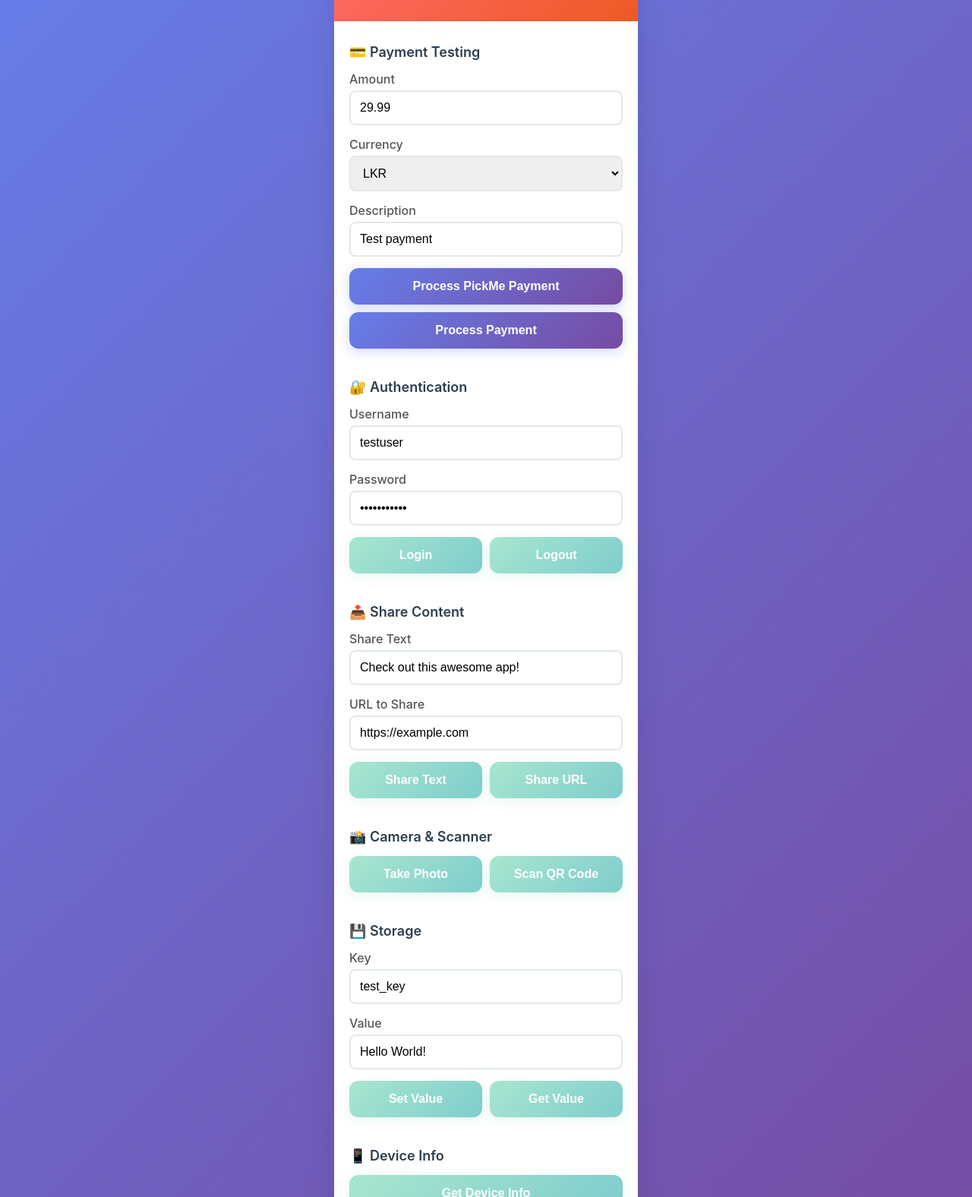
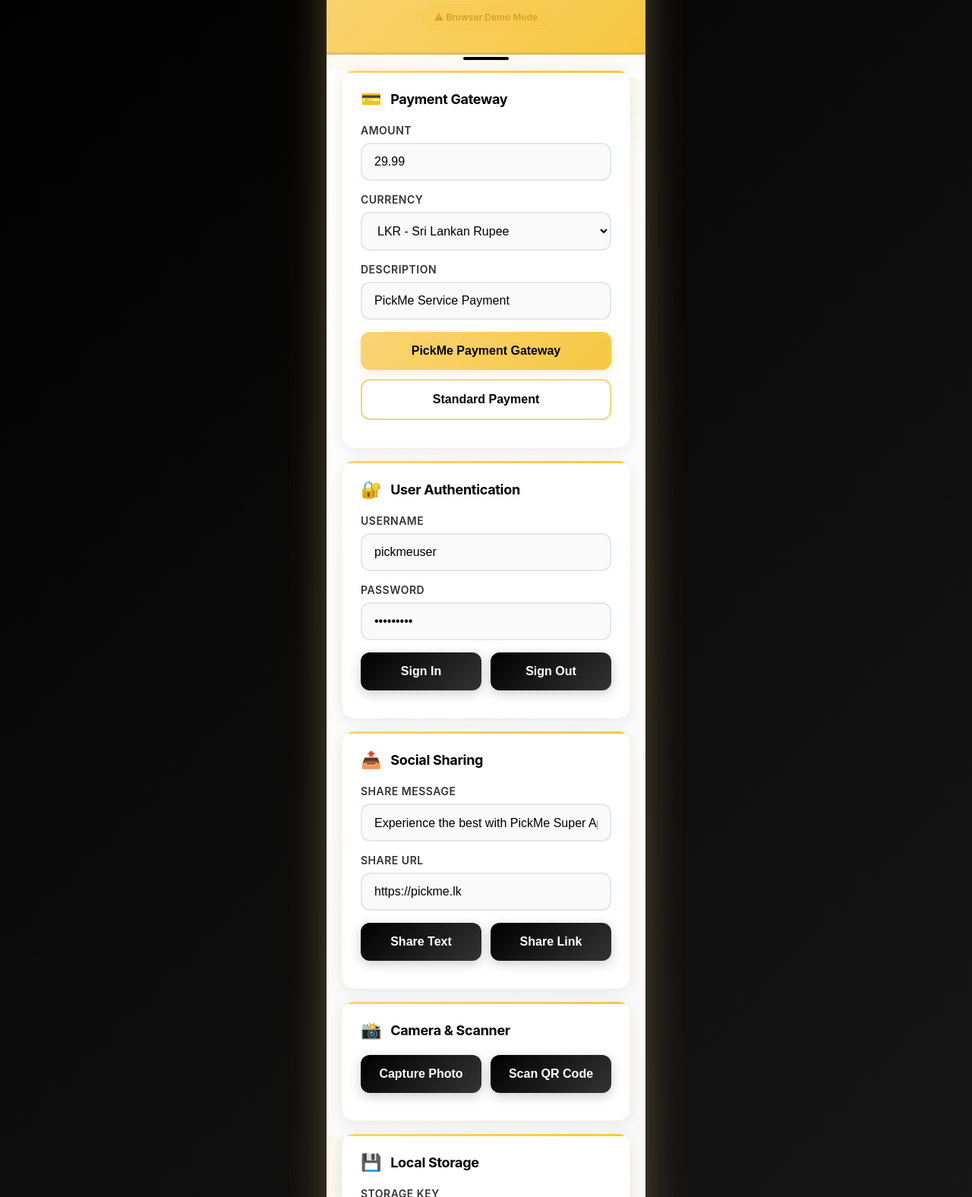
Before and after one commit to shd-aql/mini-app-test-site, a plain HTML site: page index.html in a window 1280 px wide. Shown: the part 108-1684 px from the top of the page at 76% size. Drawn offline with Linux system fonts and the light colour scheme.

Commit message:
ui changes

```diff
--- a/index.html
+++ b/index.html
@@ -3,7 +3,7 @@
 <head>
     <meta charset="UTF-8">
     <meta name="viewport" content="width=device-width, initial-scale=1.0">
-    <title>WebView Bridge Test</title>
+    <title>PickMe Super App Test Site</title>
     <style>
         * {
             margin: 0;
@@ -12,142 +12,244 @@
         }
 
         body {
-            font-family: -apple-system, BlinkMacSystemFont, 'Segoe UI', Roboto, sans-serif;
-            background: linear-gradient(135deg, #667eea 0%, #764ba2 100%);
+            font-family: -apple-system, BlinkMacSystemFont, 'Segoe UI', Roboto, 'Helvetica Neue', sans-serif;
+            background: linear-gradient(135deg, #000000 0%, #1a1a1a 100%);
             min-height: 100vh;
-            padding: 20px;
+            color: white;
+            overflow-x: hidden;
         }
 
         .container {
-            max-width: 400px;
+            max-width: 420px;
             margin: 0 auto;
-            background: white;
-            border-radius: 20px;
-            box-shadow: 0 20px 40px rgba(0,0,0,0.1);
+            background: linear-gradient(145deg, #ffffff 0%, #f8f8f8 100%);
+            min-height: 100vh;
+            box-shadow: 0 0 50px rgba(249, 212, 118, 0.3);
+            position: relative;
             overflow: hidden;
         }
 
+        .container::before {
+            content: '';
+            position: absolute;
+            top: 0;
+            left: 0;
+            right: 0;
+            height: 200px;
+            background: linear-gradient(135deg, rgba(249, 212, 118, 0.1), rgba(249, 212, 118, 0.05));
+            z-index: 1;
+        }
+
         .header {
-            background: linear-gradient(135deg, #ff6b6b, #ee5a24);
-            color: white;
-            padding: 30px 20px;
+            background: linear-gradient(135deg, #f9d476 0%, #f5c842 100%);
+            color: #000;
+            padding: 40px 20px 30px;
             text-align: center;
+            position: relative;
+            z-index: 2;
+            border-bottom: 3px solid rgba(0, 0, 0, 0.1);
+        }
+
+        .header::after {
+            content: '';
+            position: absolute;
+            bottom: -10px;
+            left: 50%;
+            transform: translateX(-50%);
+            width: 60px;
+            height: 4px;
+            background: #000;
+            border-radius: 2px;
         }
 
         .header h1 {
-            font-size: 24px;
-            margin-bottom: 10px;
+            font-size: 28px;
+            font-weight: 800;
+            margin-bottom: 8px;
+            letter-spacing: -0.5px;
+        }
+
+        .header .subtitle {
+            font-size: 14px;
+            opacity: 0.7;
+            font-weight: 500;
+            text-transform: uppercase;
+            letter-spacing: 1px;
         }
 
         .status {
-            font-size: 14px;
-            opacity: 0.9;
+            background: rgba(0, 0, 0, 0.05);
+            padding: 8px 16px;
+            border-radius: 20px;
+            font-size: 12px;
+            font-weight: 600;
+            margin-top: 15px;
+            display: inline-block;
+            border: 1px solid rgba(0, 0, 0, 0.1);
         }
 
         .content {
-            padding: 30px 20px;
+            padding: 20px;
+            position: relative;
+            z-index: 2;
         }
 
         .section {
-            margin-bottom: 30px;
+            background: white;
+            border-radius: 16px;
+            padding: 24px;
+            margin-bottom: 16px;
+            box-shadow: 0 4px 20px rgba(0, 0, 0, 0.08);
+            border: 1px solid rgba(249, 212, 118, 0.2);
+            position: relative;
+            overflow: hidden;
+        }
+
+        .section::before {
+            content: '';
+            position: absolute;
+            top: 0;
+            left: 0;
+            right: 0;
+            height: 3px;
+            background: linear-gradient(90deg, #f9d476, #f5c842);
         }
 
         .section-title {
             font-size: 18px;
-            font-weight: 600;
-            color: #2c3e50;
-            margin-bottom: 15px;
+            font-weight: 700;
+            color: #000;
+            margin-bottom: 20px;
             display: flex;
             align-items: center;
+            letter-spacing: -0.3px;
         }
 
-        .icon {
-            width: 20px;
-            height: 20px;
-            margin-right: 8px;
+        .section-title .emoji {
+            font-size: 22px;
+            margin-right: 12px;
         }
 
         .button {
             width: 100%;
-            padding: 15px;
-            background: linear-gradient(135deg, #667eea, #764ba2);
-            color: white;
+            padding: 16px;
+            background: linear-gradient(135deg, #f9d476 0%, #f5c842 100%);
+            color: #000;
             border: none;
             border-radius: 12px;
             font-size: 16px;
-            font-weight: 600;
+            font-weight: 700;
             cursor: pointer;
-            margin-bottom: 10px;
-            transition: all 0.3s ease;
-            box-shadow: 0 4px 15px rgba(102, 126, 234, 0.3);
+            margin-bottom: 12px;
+            transition: all 0.3s cubic-bezier(0.4, 0, 0.2, 1);
+            box-shadow: 0 4px 15px rgba(249, 212, 118, 0.4);
+            position: relative;
+            overflow: hidden;
+        }
+
+        .button::before {
+            content: '';
+            position: absolute;
+            top: 0;
+            left: -100%;
+            width: 100%;
+            height: 100%;
+            background: linear-gradient(90deg, transparent, rgba(255, 255, 255, 0.2), transparent);
+            transition: left 0.5s;
+        }
+
+        .button:hover::before {
+            left: 100%;
         }
 
         .button:hover {
             transform: translateY(-2px);
-            box-shadow: 0 8px 25px rgba(102, 126, 234, 0.4);
+            box-shadow: 0 8px 25px rgba(249, 212, 118, 0.5);
         }
 
         .button:active {
             transform: translateY(0);
+            box-shadow: 0 2px 10px rgba(249, 212, 118, 0.3);
         }
 
         .button.secondary {
-            background: linear-gradient(135deg, #a8e6cf, #7fcdcd);
-            box-shadow: 0 4px 15px rgba(168, 230, 207, 0.3);
+            background: linear-gradient(135deg, #000 0%, #333 100%);
+            color: white;
+            box-shadow: 0 4px 15px rgba(0, 0, 0, 0.2);
         }
 
-        .button.danger {
-            background: linear-gradient(135deg, #ff6b6b, #ee5a24);
-            box-shadow: 0 4px 15px rgba(255, 107, 107, 0.3);
+        .button.secondary:hover {
+            box-shadow: 0 8px 25px rgba(0, 0, 0, 0.3);
+        }
+
+        .button.outline {
+            background: transparent;
+            color: #000;
+            border: 2px solid #f9d476;
+            box-shadow: none;
+        }
+
+        .button.outline:hover {
+            background: #f9d476;
+            box-shadow: 0 4px 15px rgba(249, 212, 118, 0.3);
         }
 
         .input-group {
-            margin-bottom: 15px;
+            margin-bottom: 16px;
         }
 
         .input-group label {
             display: block;
-            margin-bottom: 5px;
-            color: #555;
-            font-weight: 500;
+            margin-bottom: 8px;
+            color: #333;
+            font-weight: 600;
+            font-size: 14px;
+            text-transform: uppercase;
+            letter-spacing: 0.5px;
         }
 
         .input-group input,
         .input-group select {
             width: 100%;
-            padding: 12px;
+            padding: 14px 16px;
             border: 2px solid #e1e8ed;
-            border-radius: 8px;
+            border-radius: 12px;
             font-size: 16px;
-            transition: border-color 0.3s ease;
+            transition: all 0.3s ease;
+            background: #fafafa;
+            color: #000;
         }
 
         .input-group input:focus,
         .input-group select:focus {
             outline: none;
-            border-color: #667eea;
+            border-color: #f9d476;
+            background: white;
+            box-shadow: 0 0 0 3px rgba(249, 212, 118, 0.1);
         }
 
         .result {
-            background: #f8f9fa;
-            border-radius: 8px;
-            padding: 15px;
-            margin-top: 15px;
-            border-left: 4px solid #667eea;
-            font-family: 'Courier New', monospace;
-            font-size: 14px;
+            background: linear-gradient(135deg, #f8f9fa, #ffffff);
+            border-radius: 12px;
+            padding: 16px;
+            margin-top: 16px;
+            border-left: 4px solid #f9d476;
+            font-family: 'SF Mono', 'Monaco', 'Inconsolata', monospace;
+            font-size: 13px;
             white-space: pre-wrap;
             word-break: break-word;
+            color: #333;
+            box-shadow: 0 2px 10px rgba(0, 0, 0, 0.05);
         }
 
         .result.error {
-            background: #fff5f5;
+            background: linear-gradient(135deg, #fff5f5, #ffffff);
             border-left-color: #e53e3e;
             color: #c53030;
         }
 
         .result.success {
-            background: #f0fff4;
+            background: linear-gradient(135deg, #f0fff4, #ffffff);
             border-left-color: #38a169;
             color: #2f855a;
         }
@@ -155,26 +257,93 @@
         .grid {
             display: grid;
             grid-template-columns: 1fr 1fr;
-            gap: 10px;
+            gap: 12px;
+        }
+
+        .floating-element {
+            position: absolute;
+            width: 100px;
+            height: 100px;
+            background: linear-gradient(135deg, rgba(249, 212, 118, 0.1), rgba(249, 212, 118, 0.05));
+            border-radius: 50%;
+            animation: float 6s ease-in-out infinite;
+            z-index: 1;
+        }
+
+        .floating-element:nth-child(1) {
+            top: 10%;
+            right: -30px;
+            animation-delay: 0s;
+        }
+
+        .floating-element:nth-child(2) {
+            bottom: 20%;
+            left: -40px;
+            animation-delay: -3s;
+        }
+
+        @keyframes float {
+            0%, 100% { transform: translateY(0px) rotate(0deg); }
+            50% { transform: translateY(-20px) rotate(180deg); }
+        }
+
+        .status.connected {
+            background: rgba(56, 161, 105, 0.1);
+            color: #2f855a;
+            border: 1px solid rgba(56, 161, 105, 0.2);
+        }
+
+        .status.demo {
+            background: rgba(251, 191, 36, 0.1);
+            color: #d69e2e;
+            border: 1px solid rgba(251, 191, 36, 0.2);
+        }
+
+        #results {
+            max-height: 300px;
+            overflow-y: auto;
+        }
+
+        #results::-webkit-scrollbar {
+            width: 6px;
+        }
+
+        #results::-webkit-scrollbar-track {
+            background: #f1f1f1;
+            border-radius: 3px;
+        }
+
+        #results::-webkit-scrollbar-thumb {
+            background: #f9d476;
+            border-radius: 3px;
         }
 
         @media (max-width: 480px) {
             .container {
                 margin: 0;
                 border-radius: 0;
-                min-height: 100vh;
+                max-width: 100%;
             }
 
-            body {
-                padding: 0;
+            .content {
+                padding: 16px;
+            }
+
+            .section {
+                padding: 20px;
+                margin-bottom: 12px;
             }
         }
     </style>
 </head>
 <body>
     <div class="container">
+        <div class="floating-element"></div>
+        <div class="floating-element"></div>
+
         <div class="header">
-            <h1>WebView Bridge</h1>
+            <h1>PickMe Super App</h1>
+            <div class="subtitle">Test Environment</div>
             <div class="status" id="status">Initializing...</div>
         </div>
 
@@ -182,7 +351,8 @@
             <!-- Payment Section -->
             <div class="section">
                 <div class="section-title">
-                    💳 Payment Testing
+                    <span class="emoji">💳</span>
+                    Payment Gateway
                 </div>
                 <div class="input-group">
                     <label>Amount</label>
@@ -191,64 +361,67 @@
                 <div class="input-group">
                     <label>Currency</label>
                     <select id="currency">
-                        <option value="USD">LKR</option>
-                        <option value="EUR">NPR</option>
-                        <option value="GBP">USD</option>
+                        <option value="LKR">LKR - Sri Lankan Rupee</option>
+                        <option value="NPR">NPR - Nepalese Rupee</option>
+                        <option value="USD">USD - US Dollar</option>
                     </select>
                 </div>
                 <div class="input-group">
                     <label>Description</label>
-                    <input type="text" id="description" value="Test payment">
+                    <input type="text" id="description" value="PickMe Service Payment">
                 </div>
-                <button class="button" onclick="testPickmePayment()">Process PickMe Payment</button>
-                <button class="button" onclick="testPayment()">Process Payment</button>
+                <button class="button" onclick="testPickmePayment()">PickMe Payment Gateway</button>
+                <button class="button outline" onclick="testPayment()">Standard Payment</button>
             </div>
 
             <!-- Auth Section -->
             <div class="section">
                 <div class="section-title">
-                    🔐 Authentication
+                    <span class="emoji">🔐</span>
+                    User Authentication
                 </div>
                 <div class="input-group">
                     <label>Username</label>
-                    <input type="text" id="username" value="testuser">
+                    <input type="text" id="username" value="pickmeuser">
                 </div>
                 <div class="input-group">
                     <label>Password</label>
-                    <input type="password" id="password" value="password123">
+                    <input type="password" id="password" value="pickme123">
                 </div>
                 <div class="grid">
-                    <button class="button secondary" onclick="testLogin()">Login</button>
-                    <button class="button secondary" onclick="testLogout()">Logout</button>
+                    <button class="button secondary" onclick="testLogin()">Sign In</button>
+                    <button class="button secondary" onclick="testLogout()">Sign Out</button>
                 </div>
             </div>
 
             <!-- Share Section -->
             <div class="section">
                 <div class="section-title">
-                    📤 Share Content
+                    <span class="emoji">📤</span>
+                    Social Sharing
                 </div>
                 <div class="input-group">
-                    <label>Share Text</label>
-                    <input type="text" id="shareText" value="Check out this awesome app!">
+                    <label>Share Message</label>
+                    <input type="text" id="shareText" value="Experience the best with PickMe Super App! 🚗✨">
                 </div>
                 <div class="input-group">
-                    <label>URL to Share</label>
-                    <input type="url" id="shareUrl" value="https://example.com">
+                    <label>Share URL</label>
+                    <input type="url" id="shareUrl" value="https://pickme.lk">
                 </div>
                 <div class="grid">
                     <button class="button secondary" onclick="shareText()">Share Text</button>
-                    <button class="button secondary" onclick="shareUrl()">Share URL</button>
+                    <button class="button secondary" onclick="shareUrl()">Share Link</button>
                 </div>
             </div>
 
             <!-- Camera Section -->
             <div class="section">
                 <div class="section-title">
-                    📸 Camera & Scanner
+                    <span class="emoji">📸</span>
+                    Camera & Scanner
                 </div>
                 <div class="grid">
-                    <button class="button secondary" onclick="takePhoto()">Take Photo</button>
+                    <button class="button secondary" onclick="takePhoto()">Capture Photo</button>
                     <button class="button secondary" onclick="scanQR()">Scan QR Code</button>
                 </div>
             </div>
@@ -256,28 +429,30 @@
             <!-- Storage Section -->
             <div class="section">
                 <div class="section-title">
-                    💾 Storage
+                    <span class="emoji">💾</span>
+                    Local Storage
                 </div>
                 <div class="input-group">
-                    <label>Key</label>
-                    <input type="text" id="storageKey" value="test_key">
+                    <label>Storage Key</label>
+                    <input type="text" id="storageKey" value="pickme_user_data">
                 </div>
                 <div class="input-group">
-                    <label>Value</label>
-                    <input type="text" id="storageValue" value="Hello World!">
+                    <label>Storage Value</label>
+                    <input type="text" id="storageValue" value="Welcome to PickMe!">
                 </div>
                 <div class="grid">
-                    <button class="button secondary" onclick="setStorage()">Set Value</button>
-                    <button class="button secondary" onclick="getStorage()">Get Value</button>
+                    <button class="button secondary" onclick="setStorage()">Save Data</button>
+                    <button class="button secondary" onclick="getStorage()">Load Data</button>
                 </div>
             </div>
 
             <!-- Device Info -->
             <div class="section">
                 <div class="section-title">
-                    📱 Device Info
+                    <span class="emoji">📱</span>
+                    Device Information
                 </div>
-                <button class="button secondary" onclick="getDeviceInfo()">Get Device Info</button>
+                <button class="button secondary" onclick="getDeviceInfo()">Get Device Details</button>
             </div>
 
             <!-- Results -->
@@ -285,9 +460,8 @@
         </div>
     </div>
 
-    <!-- Include the SDK -->
     <script>
-        // Include the WebView Bridge SDK directly in the HTML
+        // WebView Bridge SDK
         class WebViewBridge {
           constructor(config) {
             this.config = {
@@ -330,15 +504,12 @@
               }
             });
 
-            // Handle responses from native app
             window.bridgeEventReceiver = (eventData) => {
               try {
                 const response = JSON.parse(eventData);
-                // Check if this is a response to a pending request
                 if (response.id && this.messageHandlers.has(response.id)) {
                   this.handleNativeResponse(response);
                 } else {
-                  // This is an event, not a response
                   this.emitEvent(response.type, response.payload);
                 }
               } catch (error) {
@@ -413,7 +584,7 @@
               window.postMessage({
                 type: 'navigation',
                 action: 'showPaymentSuccess',
-              payload: { transactionId: '123', amount: 50.0 }
+                payload: { transactionId: 'PME' + Date.now(), amount: paymentRequest.amount }
               });
               return response.data || { success: false, error: 'No response data' };
             } catch (error) {
@@ -435,7 +606,7 @@
               window.postMessage({
                 type: 'navigation',
                 action: 'showPaymentSuccess',
-              payload: { transactionId: '123', amount: 50.0 }
+                payload: { transactionId: 'TXN' + Date.now(), amount: paymentRequest.amount }
               });
               return response.data || { success: false, error: 'No response data' };
             } catch (error) {
@@ -564,18 +735,18 @@
 
         function initBridge() {
             bridge = new WebViewBridge({
-                appName: 'TestApp',
-                version: '1.0.0',
+                appName: 'PickMe Super App',
+                version: '2.0.0',
                 debug: true
             });
 
             const statusEl = document.getElementById('status');
             if (bridge.isNativeEnvironment()) {
-                statusEl.textContent = 'Connected to Native App';
-                statusEl.style.color = '#4ade80';
+                statusEl.textContent = '✓ Native App Connected';
+                statusEl.className = 'status connected';
             } else {
-                statusEl.textContent = 'Running in Browser (Demo Mode)';
-                statusEl.style.color = '#fbbf24';
+                statusEl.textContent = '⚠ Browser Demo Mode';
+                statusEl.className = 'status demo';
             }
         }
 
@@ -588,12 +759,17 @@
             resultsDiv.appendChild(resultDiv);
             resultsDiv.scrollTop = resultsDiv.scrollHeight;
 
-            // Auto-remove after 10 seconds
+            setTimeout(() => {
+                if (resultDiv.parentNode) {
+                    resultDiv.style.opacity = '0';
+                    resultDiv.style.transform = 'translateY(-10px)';
                     setTimeout(() => {
                         if (resultDiv.parentNode) {
                             resultDiv.parentNode.removeChild(resultDiv);
                         }
-            }, 10000);
+                    }, 300);
+                }
+            }, 8000);
         }
 
         // Test Functions
@@ -625,7 +801,7 @@
                     amount,
                     currency,
                     description,
-                    paymentMethod: 'card'
+                    paymentMethod: 'pickme_wallet'
                 });
                 showResult(result, !result.success);
             } catch (error) {
@@ -666,9 +842,9 @@
                 const result = await bridge.shareContent({
                     type: 'text',
                     content: text,
-                    title: 'Shared from WebView'
+                    title: 'Shared from PickMe'
                 });
-                showResult({ success: result, message: 'Share completed' }, !result);
+                showResult({ success: result, message: 'Content shared successfully' }, !result);
             } catch (error) {
                 showResult({ error: error.message }, true);
             }
@@ -681,10 +857,10 @@
                 const result = await bridge.shareContent({
                     type: 'url',
                     content: url,
-                    title: 'Check this out!',
-                    description: 'Shared from WebView Bridge'
+                    title: 'Check out PickMe Super App!',
+                    description: 'Your everyday super app'
                 });
-                showResult({ success: result, message: 'URL shared' }, !result);
+                showResult({ success: result, message: 'URL shared successfully' }, !result);
             } catch (error) {
                 showResult({ error: error.message }, true);
             }
@@ -694,7 +870,7 @@
             try {
                 const result = await bridge.captureMedia({
                     type: 'photo',
-                    quality: 'medium',
+                    quality: 'high',
                     allowEdit: true
                 });
                 showResult({ photo: result ? 'Photo captured successfully' : 'Failed to capture photo' }, !result);
@@ -721,7 +897,7 @@
 
             try {
                 const result = await bridge.setStorage(key, value);
-                showResult({ success: result, message: `Stored ${key}: ${value}` }, !result);
+                showResult({ success: result, message: `Data saved: ${key} = ${value}` }, !result);
             } catch (error) {
                 showResult({ error: error.message }, true);
             }
@@ -732,7 +908,7 @@
 
             try {
                 const result = await bridge.getStorage(key);
-                showResult({ key, value: result }, result === null);
+                showResult({ key, value: result, found: result !== null }, result === null);
             } catch (error) {
                 showResult({ error: error.message }, true);
             }
@@ -741,7 +917,7 @@
         async function getDeviceInfo() {
             try {
                 const result = await bridge.getDeviceInfo();
-                showResult(result || { message: 'No device info available' }, !result);
+                showResult(result || { message: 'No device info available in demo mode' }, !result);
             } catch (error) {
                 showResult({ error: error.message }, true);
             }
```
Lines whose indentation alone changed are shown as unchanged.
